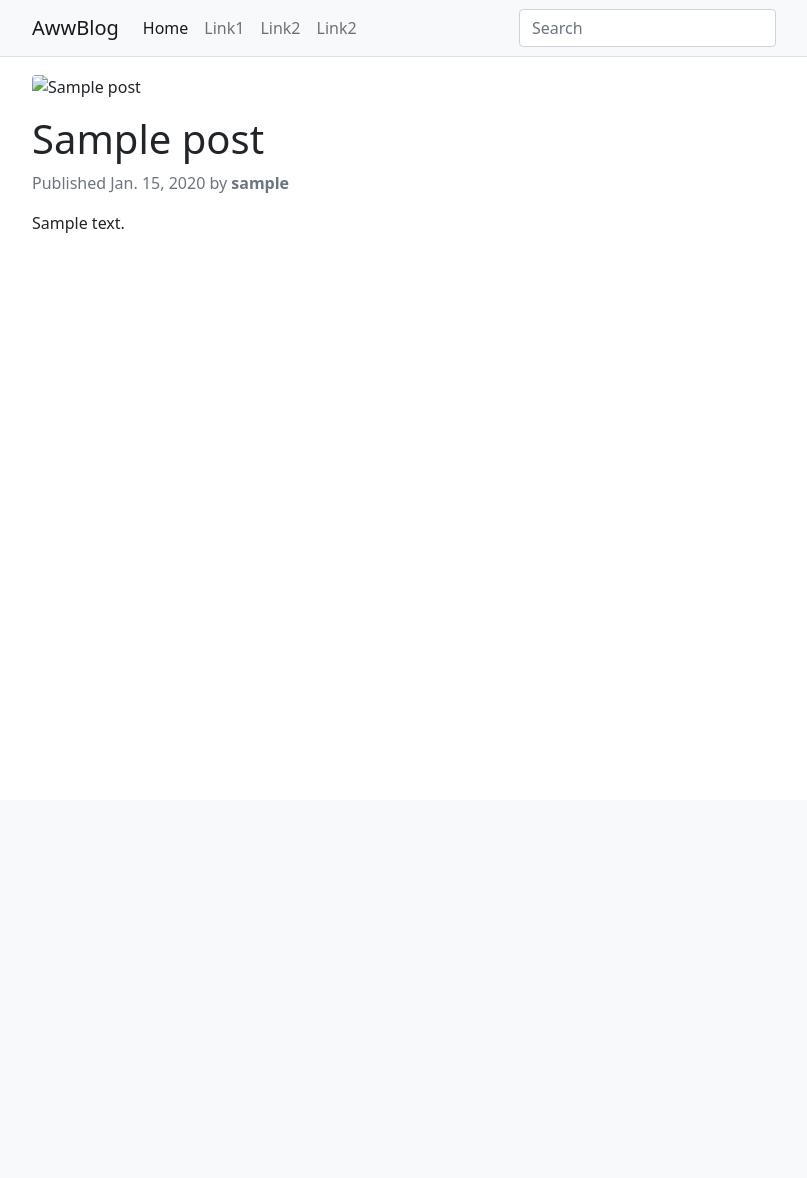
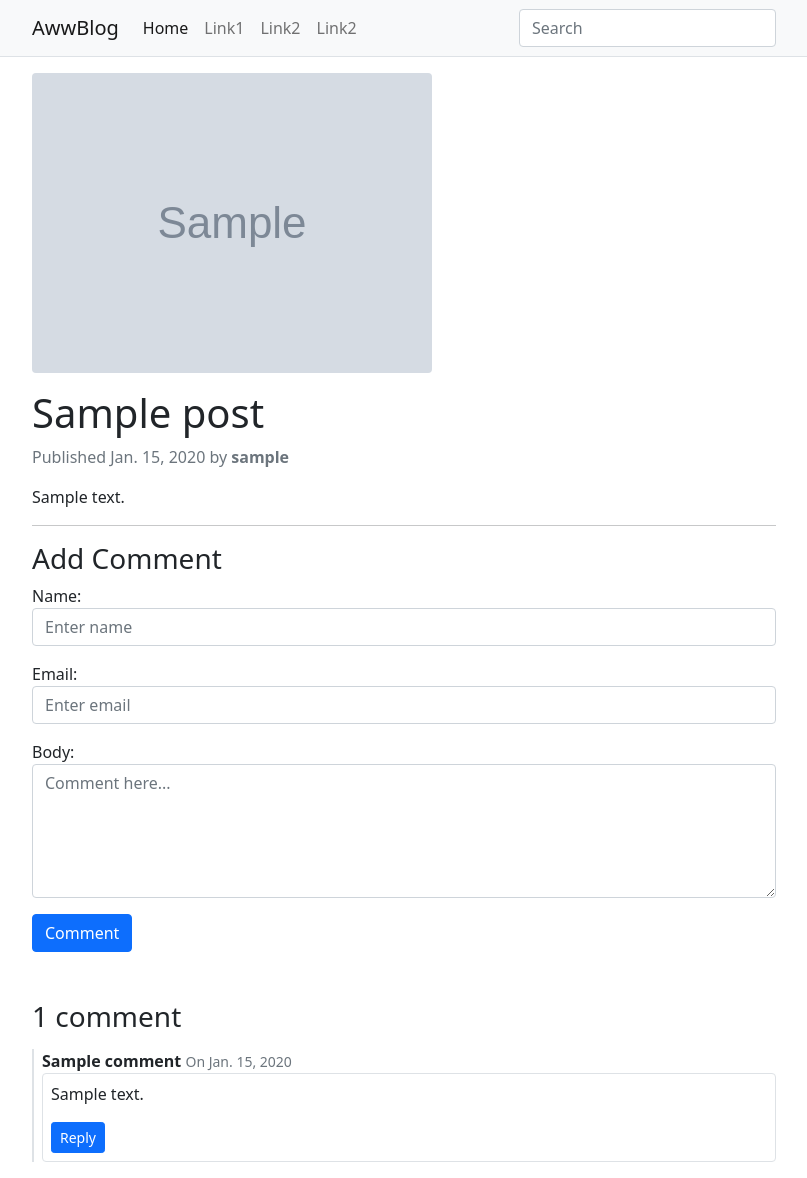
Before and after one commit to Ali-aji/PerfumeBlog, a Django app: a page that uses templates/base.html in a window 1280 px wide. Shown: the whole page, without its empty margins (236-1043 px from the left). Before the commit the page ends 233 px from the top, so only its background shows below. Run offline with Django 4.2, Linux system fonts and the light colour scheme; tables that the repository leaves empty hold one stand-in row (values such as "Sample post"); grey boxes marked "Sample" are stand-in pictures; some libraries are stand-ins or nearby versions.

Commit message:
add comment forms and views.

```diff
--- /dev/null
+++ b/perfumeblog/forms.py
@@ -0,0 +1,15 @@
+from django import forms
+from .models import Comment
+
+
+class CommentForm(forms.ModelForm):
+    class Meta:
+        model = Comment
+        fields = ('name', 'email', 'body')
+
+    # overriding default form setting and adding bootstrap class
+    def __init__(self, *args, **kwargs):
+        super(CommentForm, self).__init__(*args, **kwargs)
+        self.fields['name'].widget.attrs = {'placeholder': 'Enter name', 'class': 'form-control'}
+        self.fields['email'].widget.attrs = {'placeholder': 'Enter email', 'class': 'form-control'}
+        self.fields['body'].widget.attrs = {'placeholder': 'Comment here...', 'class': 'form-control', 'rows': '5'}
--- a/perfumeblog/urls.py
+++ b/perfumeblog/urls.py
@@ -6,4 +6,5 @@
 urlpatterns = [
     path('', views.post_list, name="post_list"),
     path('<slug:post>/', views.post_detail, name="post_detail"),
+    path('comment/reply/', views.reply_page, name="reply"),  # this
 ]
--- a/perfumeblog/views.py
+++ b/perfumeblog/views.py
@@ -1,6 +1,7 @@
-from django.shortcuts import render, get_object_or_404
-from django.core.paginator import Paginator, EmptyPage,PageNotAnInteger
-from .models import Post
+from django.shortcuts import render, get_object_or_404, redirect
+from django.core.paginator import Paginator, EmptyPage, PageNotAnInteger
+from .models import Post, Comment
+from .forms import CommentForm
 
 
 def post_list(request):
@@ -22,4 +23,44 @@
 
 def post_detail(request, post):
     post = get_object_or_404(Post, slug=post, status='published')
-    return render(request, 'post_detail.html', {'post': post})
+    # List of active comments for this post
+    comments = post.comments.filter(active=True)
+    new_comment = None
+
+    comment_form = CommentForm()
+    if request.method == 'POST':
+        # A comment was posted
+        comment_form = CommentForm(data=request.POST)
+        if comment_form.is_valid():
+            # Create Comment object but don't save to database yet
+            new_comment = comment_form.save(commit=False)
+            # Assign the current post to the comment
+            new_comment.post = post
+            # Save the comment to the database
+            new_comment.save()
+            # redirect to same page and focus on that comment
+            return redirect(post.get_absolute_url() + '#' + str(new_comment.id))
+
+    return render(request, 'post_detail.html', {'post': post, 'comments': comments, 'comment_form': comment_form})
+
+
+# handling reply, reply view
+def reply_page(request):
+    if request.method == "POST":
+
+        form = CommentForm(request.POST)
+
+        if form.is_valid():
+            post_id = request.POST.get('post_id')  # from hidden input
+            parent_id = request.POST.get('parent')  # from hidden input
+            post_url = request.POST.get('post_url')  # from hidden input
+
+            reply = form.save(commit=False)
+
+            reply.post = Post(id=post_id)
+            reply.parent = Comment(id=parent_id)
+            reply.save()
+
+            return redirect(post_url + '#' + str(reply.id))
+
+    return redirect("/")
--- /dev/null
+++ b/static/js/main.js
@@ -0,0 +1,13 @@
+function handleReply(response_id) {
+    const reply_form_container = document.querySelector(`#reply-form-container-${response_id}`)
+    if (reply_form_container) {
+        reply_form_container.style.display = 'block';
+    }
+}
+
+function handleCancel(response_id) {
+    const reply_form_container = document.querySelector(`#reply-form-container-${response_id}`)
+    if (reply_form_container) {
+        reply_form_container.style.display = 'none';
+    }
+}
--- a/templates/base.html
+++ b/templates/base.html
@@ -17,6 +17,8 @@
     <link rel="stylesheet" href="//cdnjs.cloudflare.com/ajax/libs/highlight.js/10.1.1/styles/monokai-sublime.min.css">
     <script src="//cdnjs.cloudflare.com/ajax/libs/highlight.js/10.1.1/highlight.min.js"></script>
     <script>hljs.initHighlightingOnLoad();</script>
+    <!-- javascript add -->
+    <script src="{% static 'js/main.js'%}"></script>
 
 </head>
 <body>
--- /dev/null
+++ b/templates/comment.html
@@ -0,0 +1,33 @@
+<div class="border-0 border-start border-2 ps-2" id="{{comment.id}}">
+
+        <div class="mt-3">
+            <strong>{{comment.name}}</strong>
+            {% if  comment.parent.name%} to <strong>{{comment.parent.name}}</strong>{% endif %}
+            <small class="text-muted">On {{ comment.created.date }}</small>
+        </div>
+        <div class="border p-2 rounded">
+            <p>{{comment.body}}</p>
+            <button class="btn btn-primary btn-sm" onclick="handleReply({{comment.id}})">Reply</button>
+
+            <div id="reply-form-container-{{comment.id}}" style="display:none">
+
+                <form method="post" action="{% url 'blog:reply' %}" class="mt-3">
+                    {% csrf_token %}
+                    <input type="hidden" name="post_id" value="{{post.id}}">
+                    <input type="hidden" name="parent" value="{{comment.id}}">
+                    <input type="hidden" name="post_url" value="{{post.get_absolute_url}}">
+
+
+                    {{comment_form.as_p}}
+
+                    <div>
+                        <button type="button" onclick="handleCancel({{comment.id}})" class="btn btn-light border btn-sm">Cancel</button>
+                        <button type="submit" class="btn btn-primary btn-sm">Submit</button>
+                    </div>
+                </form>
+            </div>
+        </div>
+        {% for comment in comment.get_comments %}
+            {% include 'comment.html' with comment=comment %}
+        {% endfor %}
+</div>
--- a/templates/post_detail.html
+++ b/templates/post_detail.html
@@ -5,7 +5,7 @@
 {% block content %}
     <article>
         <figure>
-         <img src="https://via.placeholder.com/1280x720" class="rounded" alt="{{post.title}}">
+         <img src="{{ post.image.url }}" class="rounded featured-image-list" alt="{{post.title}}">
         </figure>
         <div class="mt-3">
             <h1>{{post.title}}</h1>
@@ -19,6 +19,28 @@
         </div>
 
     </article>
+    <hr/>
+    <h3>Add Comment</h3>
+    <form method="post" action="">
+        {% csrf_token %}
+        {{ comment_form.as_p }}
+        <button type="submit" class="btn btn-primary">Comment</button>
+    </form>
 
 
+    {% with comments.count as total_comments %}
+        <h3 class="mt-5">
+            {{ total_comments }} comment{{ total_comments|pluralize }}
+        </h3>
+    {% endwith %}
+
+    {% if not post.comments.all %}
+        No comments yet
+
+    {% else %}
+        {% for comment in post.get_comments %}
+            {% include 'comment.html' with comment=comment %}
+        {% endfor %}
+    {% endif %}
+
 {% endblock content %}
```
